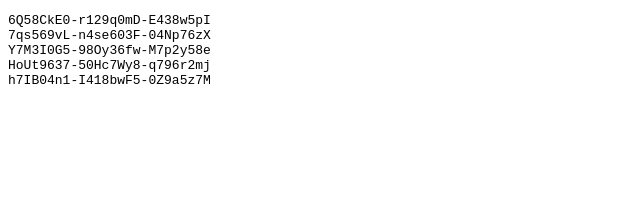
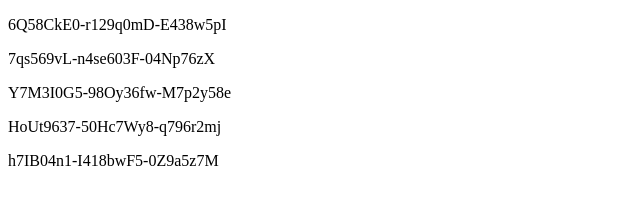
Before and after one commit to TB0POZOK/zvonok, a plain HTML site: page index.html in a window 1280 px wide. Shown: the whole page, without its empty margins (0-640 px from the left). Drawn offline with Linux system fonts and the light colour scheme.

Commit message:
Update index.html

```diff
--- a/index.html
+++ b/index.html
@@ -6,12 +6,12 @@
 	<title>keys</title>
 </head>
 <body>
-<pre>
-6Q58CkE0-r129q0mD-E438w5pI
-7qs569vL-n4se603F-04Np76zX
-Y7M3I0G5-98Oy36fw-M7p2y58e
-HoUt9637-50Hc7Wy8-q796r2mj
-h7IB04n1-I418bwF5-0Z9a5z7M
-</pre>
+
+<p>6Q58CkE0-r129q0mD-E438w5pI</p>
+<p>7qs569vL-n4se603F-04Np76zX</p>
+<p>Y7M3I0G5-98Oy36fw-M7p2y58e</p>
+<p>HoUt9637-50Hc7Wy8-q796r2mj</p>
+<p>h7IB04n1-I418bwF5-0Z9a5z7M</p>
+
 </body>
 </html>
```
